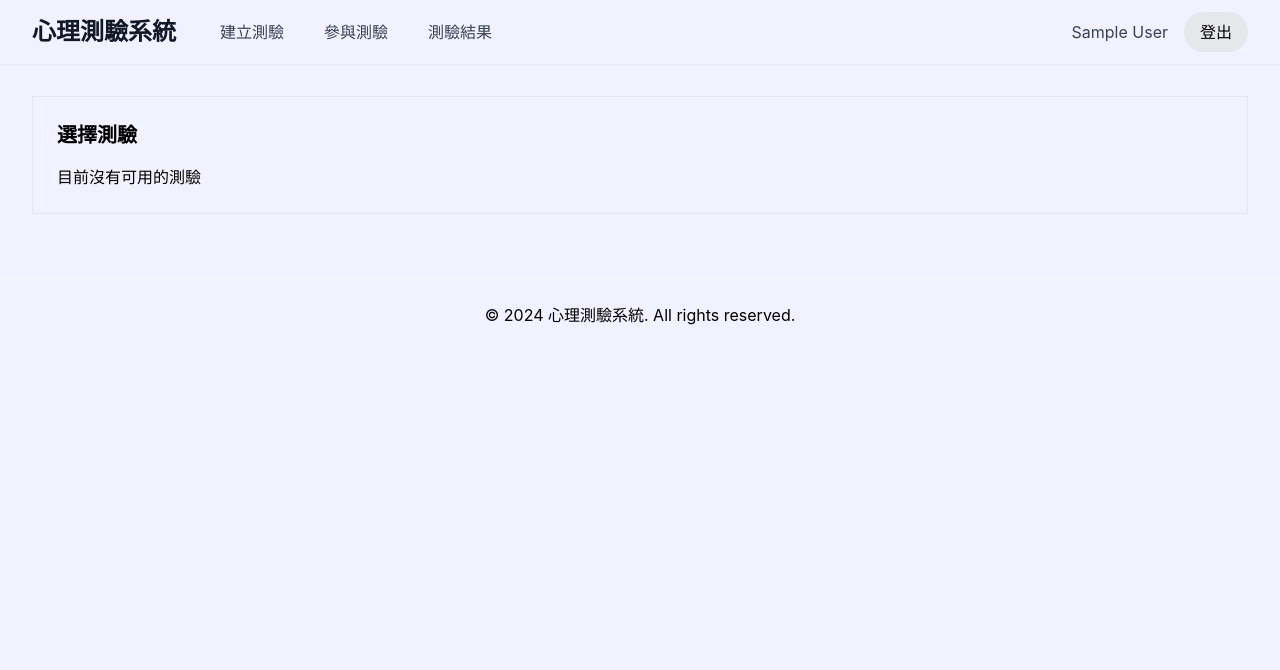
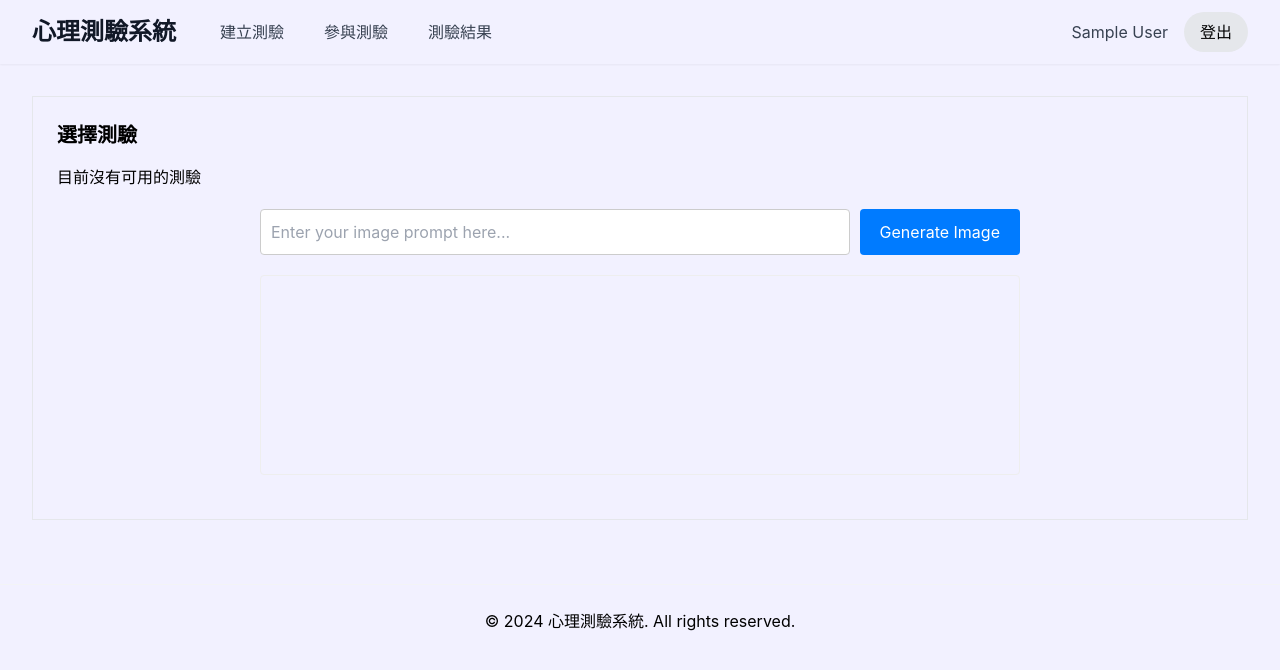
Before and after one commit to rongzunzzz/113-1-WebApp-Final, a React (Vite) app in the folder frontend/: page /take in a window 1280 px wide. Shown: the top 670 px of the page. Built offline with nearby package versions, Linux system fonts and the light colour scheme; sample sign-in values are in the browser's storage.

Commit message:
image generate component

```diff
--- a/frontend/package.json
+++ b/frontend/package.json
@@ -37,5 +37,6 @@
     "postcss": "^8.4.49",
     "tailwindcss": "^3.4.15",
     "vite": "^5.4.11"
-  }
+  },
+  "packageManager": "yarn@1.22.15+sha512.033a040f18f6e7a04e4bf8ea0d7037a63ca19a2e054410543206284c7238108b7612144492f1f4b283d512d9c3f8340825f53947d6ca85c6751fd97cccf59ea0"
 }
--- /dev/null
+++ b/frontend/src/components/Image_api_call/image_api_call.css
@@ -0,0 +1,55 @@
+.image-generator-container {
+  max-width: 800px;
+  margin: 0 auto;
+  padding: 20px;
+}
+
+.input-section {
+  display: flex;
+  gap: 10px;
+  margin-bottom: 20px;
+}
+
+.prompt-input {
+  flex: 1;
+  padding: 10px;
+  border: 1px solid #ccc;
+  border-radius: 4px;
+  font-size: 16px;
+}
+
+.generate-button {
+  padding: 10px 20px;
+  background-color: #007bff;
+  color: white;
+  border: none;
+  border-radius: 4px;
+  cursor: pointer;
+  font-size: 16px;
+}
+
+.generate-button:disabled {
+  background-color: #cccccc;
+  cursor: not-allowed;
+}
+
+.image-section {
+  display: flex;
+  justify-content: center;
+  align-items: center;
+  min-height: 200px;
+  border: 1px solid #eee;
+  border-radius: 4px;
+  padding: 20px;
+}
+
+.loading {
+  color: #666;
+  font-size: 18px;
+}
+
+.generated-image {
+  max-width: 100%;
+  max-height: 500px;
+  object-fit: contain;
+}
--- /dev/null
+++ b/frontend/src/components/Image_api_call/image_api_call.jsx
@@ -0,0 +1,74 @@
+import React, { useState } from 'react';
+import axios from 'axios';
+import './image_api_call.css';
+
+const ImageGenerator = () => {
+  const [prompt, setPrompt] = useState('');
+  const [imageUrl, setImageUrl] = useState(null);
+  const [loading, setLoading] = useState(false);
+
+  const onTestApiClick = async () => {
+    if (!prompt) {
+      alert('請輸入提示文字（Prompt）！');
+      return;
+    }
+    setLoading(true);
+    setImageUrl(null);
+    try {
+      const {
+        data: { message, image_url },
+      } = await axios.get('/api/generate_image', {
+        params: {
+          prompt,
+        },
+      });
+
+      console.log(`Message: ${message}`);
+      if (image_url) {
+        console.log(`Generated Image URL: ${image_url}`);
+        setImageUrl(image_url);
+      } else {
+        alert('Image generation failed. No URL returned.');
+      }
+    } catch (error) {
+      console.error('Error generating image:', error);
+      alert('An error occurred while generating the image. Check the console for details.');
+    } finally {
+      setLoading(false);
+    }
+  };
+
+  return (
+    <div className="image-generator-container">
+      <div className="input-section">
+        <input
+          type="text"
+          value={prompt}
+          onChange={(e) => setPrompt(e.target.value)}
+          placeholder="Enter your image prompt here..."
+          className="prompt-input"
+        />
+        <button
+          onClick={onTestApiClick}
+          disabled={loading}
+          className="generate-button"
+        >
+          {loading ? 'Generating...' : 'Generate Image'}
+        </button>
+      </div>
+
+      <div className="image-section">
+        {loading && <div className="loading">Generating image...</div>}
+        {imageUrl && (
+          <img
+            src={imageUrl}
+            alt="Generated"
+            className="generated-image"
+          />
+        )}
+      </div>
+    </div>
+  );
+};
+
+export default ImageGenerator;
--- a/frontend/src/pages/TakeTest.jsx
+++ b/frontend/src/pages/TakeTest.jsx
@@ -3,6 +3,7 @@ import { useTest } from '../context/TestContext';
 import { Button } from '../components/ui/button';
 import { ChevronLeft, ChevronRight, Check, Trash2 } from 'lucide-react';
 import { useNavigate } from 'react-router-dom';
+import ImageGenerator from '../components/Image_api_call/image_api_call';
 
 export default function TakeTest() {
   const { savedTests, addResult, deleteTest } = useTest();
@@ -111,7 +112,10 @@ export default function TakeTest() {
             ))}
           </div>
         ) : (
+          <div>
           <p className="text-custom-black">目前沒有可用的測驗</p>
+            <ImageGenerator />
+          </div>
         )}
       </div>
     );
```
